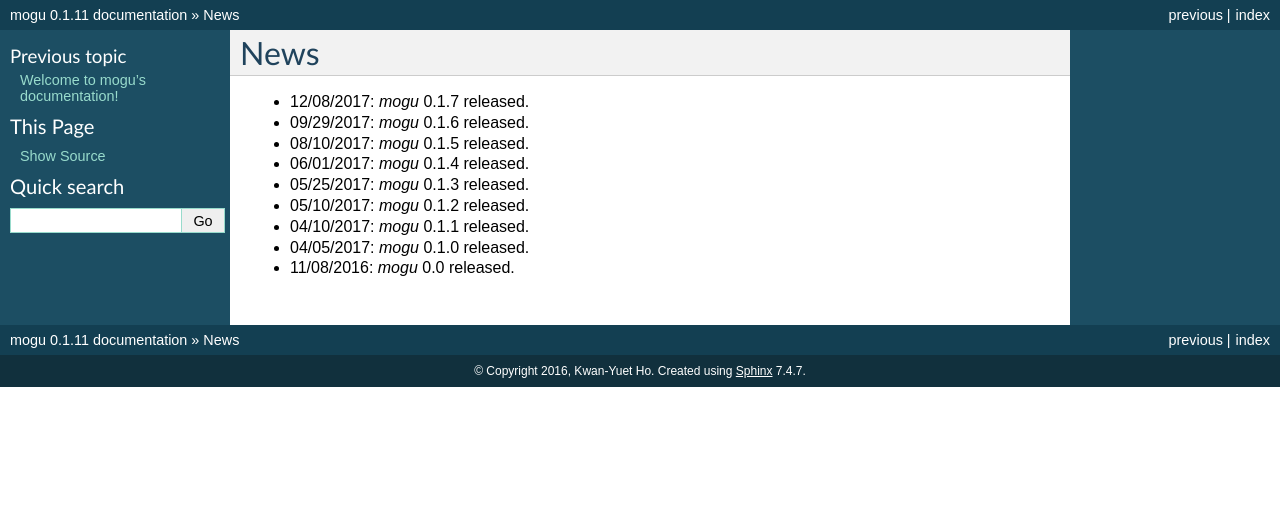
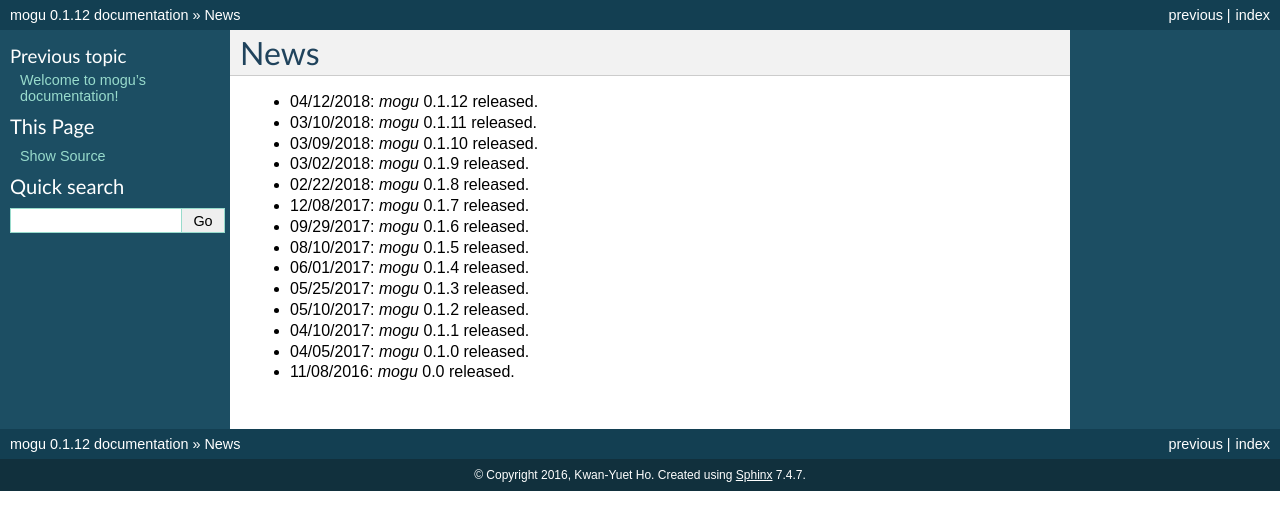
Before and after one commit to stephenhky/MoguNumerics, a Sphinx documentation site: the page built from docs/news.rst, in a window 1280 px wide. Shown: the top 530 px of the page. Built offline with Sphinx 7.4.7, drawn with Linux system fonts in a browser that asks for light colours.

Commit message:
corrected documentation files

```diff
--- a/docs/conf.py
+++ b/docs/conf.py
@@ -61,7 +61,7 @@ author = u'Kwan-Yuet Ho'
 # The short X.Y version.
 version = '0.1'
 # The full version, including alpha/beta/rc tags.
-release = '0.1.11'
+release = '0.1.12'
 
 # The language for content autogenerated by Sphinx. Refer to documentation
 # for a list of supported languages.
--- a/docs/index.rst
+++ b/docs/index.rst
@@ -22,7 +22,8 @@ Functionalities
 * Simulated voltage for networks;
 * Google Page rank;
 * Voter rank: Wilson's score;
-* Dynamic programming: Damerau-Levenshtein distance.
+* Dynamic programming: Damerau-Levenshtein distance;
+* Topological data analysis (optimized from [PyTDA](https://github.com/stephenhky/PyTDA)).
 
 Github: Github_
 
--- a/docs/news.rst
+++ b/docs/news.rst
@@ -1,6 +1,11 @@
 News
 ====
 
+* 04/12/2018: `mogu` 0.1.12 released.
+* 03/10/2018: `mogu` 0.1.11 released.
+* 03/09/2018: `mogu` 0.1.10 released.
+* 03/02/2018: `mogu` 0.1.9 released.
+* 02/22/2018: `mogu` 0.1.8 released.
 * 12/08/2017: `mogu` 0.1.7 released.
 * 09/29/2017: `mogu` 0.1.6 released.
 * 08/10/2017: `mogu` 0.1.5 released.
```
Also changed, not shown: README.md (+1 -1 lines).
